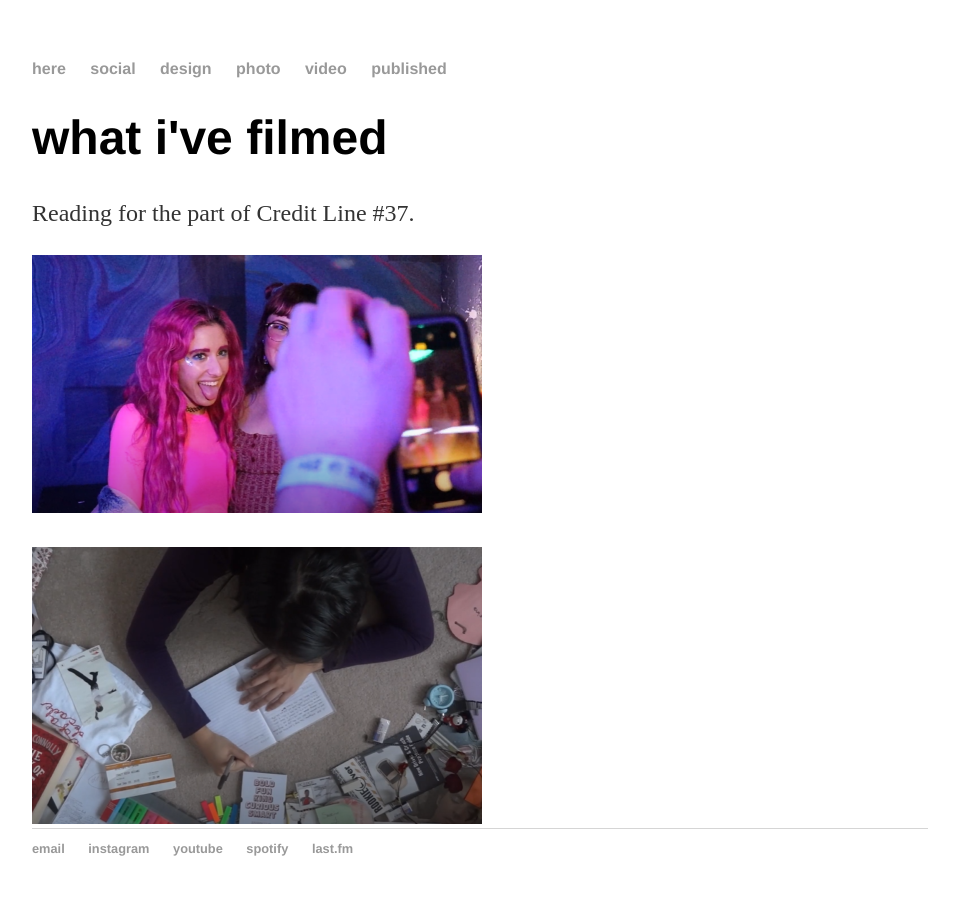
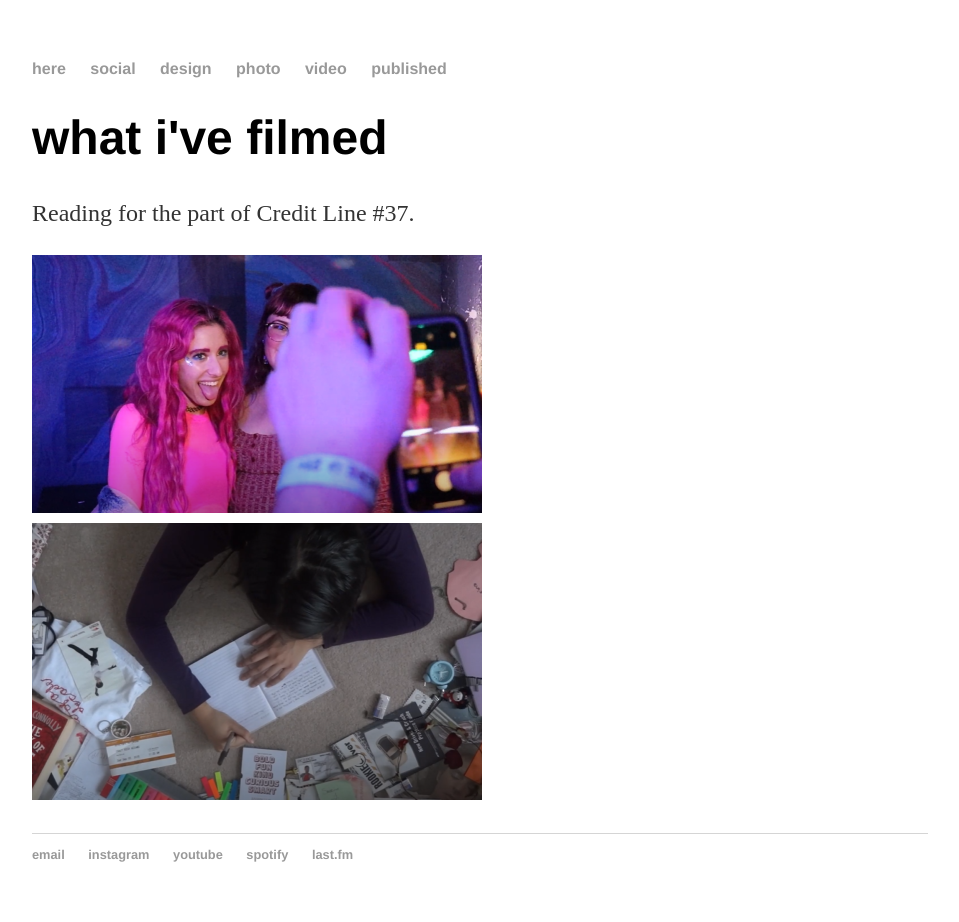
Before and after one commit to sabrinadotli/sabrinadotli.github.io, a Jekyll site: the page built from video/index.html, in a window 1280 px wide. Shown: the whole page, without its empty margins (160-1119 px from the left). Built offline with Jekyll 4.4.1, drawn with Linux system fonts in a browser that asks for light colours.

Commit message:
Update index.html

```diff
--- a/video/index.html
+++ b/video/index.html
@@ -4,12 +4,12 @@ title: what i've filmed
 ---
 	<h1>{{ page.title }}</h1>
 	<p>Reading for the part of Credit Line #37.</p>
+	<p>
 	<a href="https://www.youtube.com/playlist?list=PLQXKjbdlQMbj-kDCTaxE8v-8_-aorOap3">
-		<p>
     		<img src = "holandersnip2.PNG"
          	alt = "Picture of artist Holander taking a picture with a fan" />
-		</p></a>
+		</a>
 	<a href="https://www.youtube.com/playlist?list=PLQXKjbdlQMbgYxISMhcEq7bc5ihzbqXj2">
     		<img src = "portfoliosnip4.PNG"
          	alt = "Flat overhead shot of me lying face-down on the carpet, writing in a notebook, surrounded by different trinkets" />
-		</a>
+		</a></p>
```
